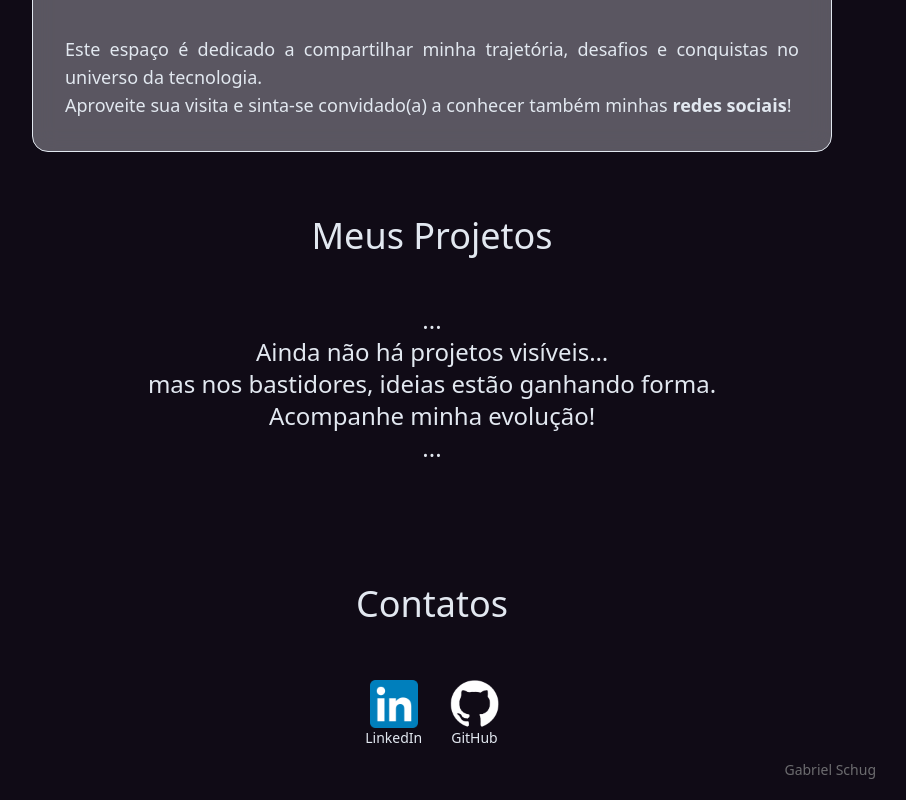
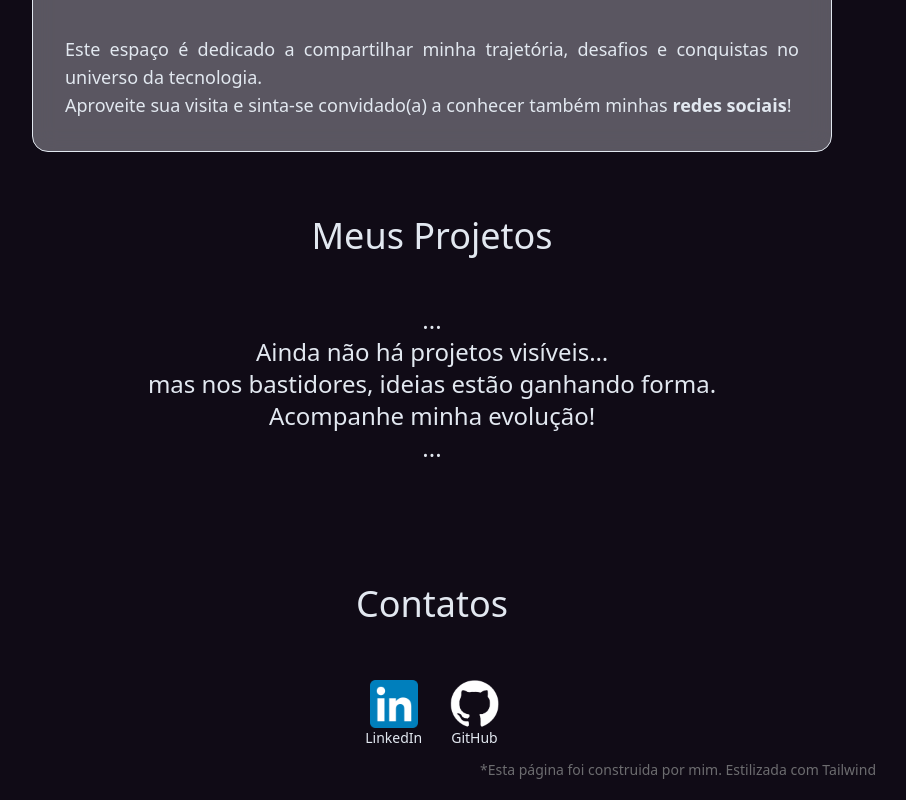
Before and after one commit to gabrielschug/pagina-web__Portifolio, a website: page index.html in a window 1280 px wide. Shown: the part 1282-2082 px from the top of the page, without its empty margins (208-1114 px from the left). Drawn offline with Linux system fonts and the light colour scheme.

Commit message:
Melhorando o texto do rodapé

```diff
--- a/index.html
+++ b/index.html
@@ -151,7 +151,7 @@
         id="rodape"
         class="rodape text-rodape text-sm md:text-end text-center mr-2 p-1 md:mr-48"
       >
-        Gabriel Schug
+        *Esta página foi construida por mim. Estilizada com Tailwind
       </p>
     </footer>
   </body>
```
